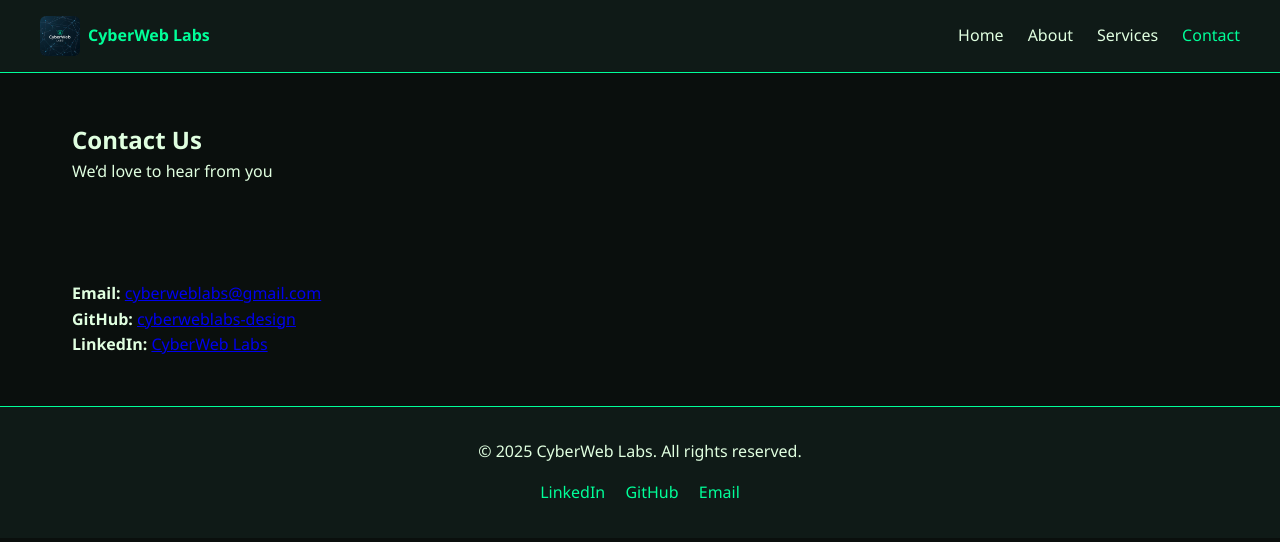
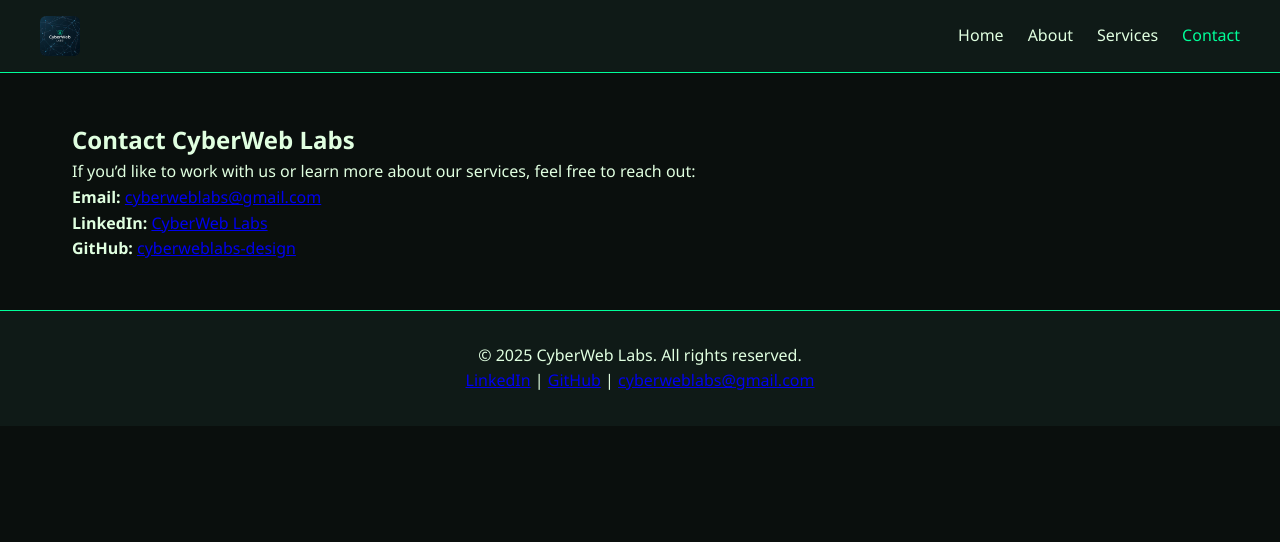
Before and after one commit to cyberweblabs-design/cyberweblabs-design.github.io, a plain HTML site: page contact.html in a window 1280 px wide. Drawn offline with Linux system fonts and the light colour scheme.

Commit message:
Update contact.html

```diff
--- a/contact.html
+++ b/contact.html
@@ -3,16 +3,44 @@
 <head>
   <meta charset="UTF-8" />
   <meta name="viewport" content="width=device-width, initial-scale=1" />
-  <title>Contact | CyberWeb Labs</title>
+  <title>Contact Us | CyberWeb Labs</title>
+  <meta name="description" content="Get in touch with CyberWeb Labs for web development and cybersecurity solutions.">
+
+  <!-- Favicon -->
+  <link rel="icon" type="image/png" sizes="32x32" href="assets/img/cyber-web.jpg">
+  <link rel="apple-touch-icon" href="assets/img/cyber-web.jpg">
+
+  <!-- Manifest -->
+  <link rel="manifest" href="manifest.json">
+
+  <!-- Theme -->
+  <meta name="theme-color" content="#00ff99" />
+  <meta name="background-color" content="#0a0f0d" />
+
+  <!-- Open Graph -->
+  <meta property="og:title" content="Contact CyberWeb Labs" />
+  <meta property="og:description" content="Reach CyberWeb Labs via LinkedIn, GitHub, or email for business inquiries." />
+  <meta property="og:image" content="https://cyberweblabs-design.github.io/assets/img/cyber-web.jpg" />
+  <meta property="og:url" content="https://cyberweblabs-design.github.io/contact.html" />
+  <meta property="og:type" content="website" />
+
+  <!-- Twitter -->
+  <meta name="twitter:card" content="summary_large_image" />
+  <meta name="twitter:title" content="Contact CyberWeb Labs" />
+  <meta name="twitter:description" content="Reach CyberWeb Labs via LinkedIn, GitHub, or email for business inquiries." />
+  <meta name="twitter:image" content="https://cyberweblabs-design.github.io/assets/img/cyber-web.jpg" />
+
+  <!-- CSS + JS -->
   <link rel="stylesheet" href="assets/css/style.css">
+  <script defer src="assets/js/main.js"></script>
 </head>
 <body>
-  <header>
+  <!-- Header -->
+  <header class="header">
     <nav class="navbar">
-      <div class="logo">
+      <a href="index.html" class="logo">
         <img src="assets/img/cyber-web.jpg" alt="CyberWeb Labs Logo">
-        <span>CyberWeb Labs</span>
-      </div>
+      </a>
       <ul class="nav-links">
         <li><a href="index.html">Home</a></li>
         <li><a href="about.html">About</a></li>
@@ -22,25 +50,25 @@
     </nav>
   </header>
 
-  <main>
-    <section class="page-hero">
-      <h1>Contact Us</h1>
-      <p>We’d love to hear from you</p>
-    </section>
+  <!-- Contact Info -->
+  <section class="contact">
+    <h1>Contact <span>CyberWeb Labs</span></h1>
+    <p>If you’d like to work with us or learn more about our services, feel free to reach out:</p>
 
-    <section class="contact-info">
+    <div class="contact-info">
       <p><strong>Email:</strong> <a href="mailto:cyberweblabs@gmail.com">cyberweblabs@gmail.com</a></p>
+      <p><strong>LinkedIn:</strong> <a href="https://www.linkedin.com/in/cyberweb-labs" target="_blank">CyberWeb Labs</a></p>
       <p><strong>GitHub:</strong> <a href="https://github.com/cyberweblabs-design" target="_blank">cyberweblabs-design</a></p>
-      <p><strong>LinkedIn:</strong> <a href="https://www.linkedin.com/in/cyberweb-labs" target="_blank">CyberWeb Labs</a></p>
-    </section>
-  </main>
+    </div>
+  </section>
 
-  <footer>
-    <p>© 2025 CyberWeb Labs. All rights reserved.</p>
-    <div class="social">
-      <a href="https://www.linkedin.com/in/cyberweb-labs" target="_blank">LinkedIn</a>
-      <a href="https://github.com/cyberweblabs-design" target="_blank">GitHub</a>
-      <a href="mailto:cyberweblabs@gmail.com">Email</a>
+  <!-- Footer -->
+  <footer class="footer">
+    <p>&copy; 2025 CyberWeb Labs. All rights reserved.</p>
+    <div class="footer-links">
+      <a href="https://www.linkedin.com/in/cyberweb-labs" target="_blank">LinkedIn</a> |
+      <a href="https://github.com/cyberweblabs-design" target="_blank">GitHub</a> |
+      <a href="mailto:cyberweblabs@gmail.com">cyberweblabs@gmail.com</a>
     </div>
   </footer>
 </body>
```
